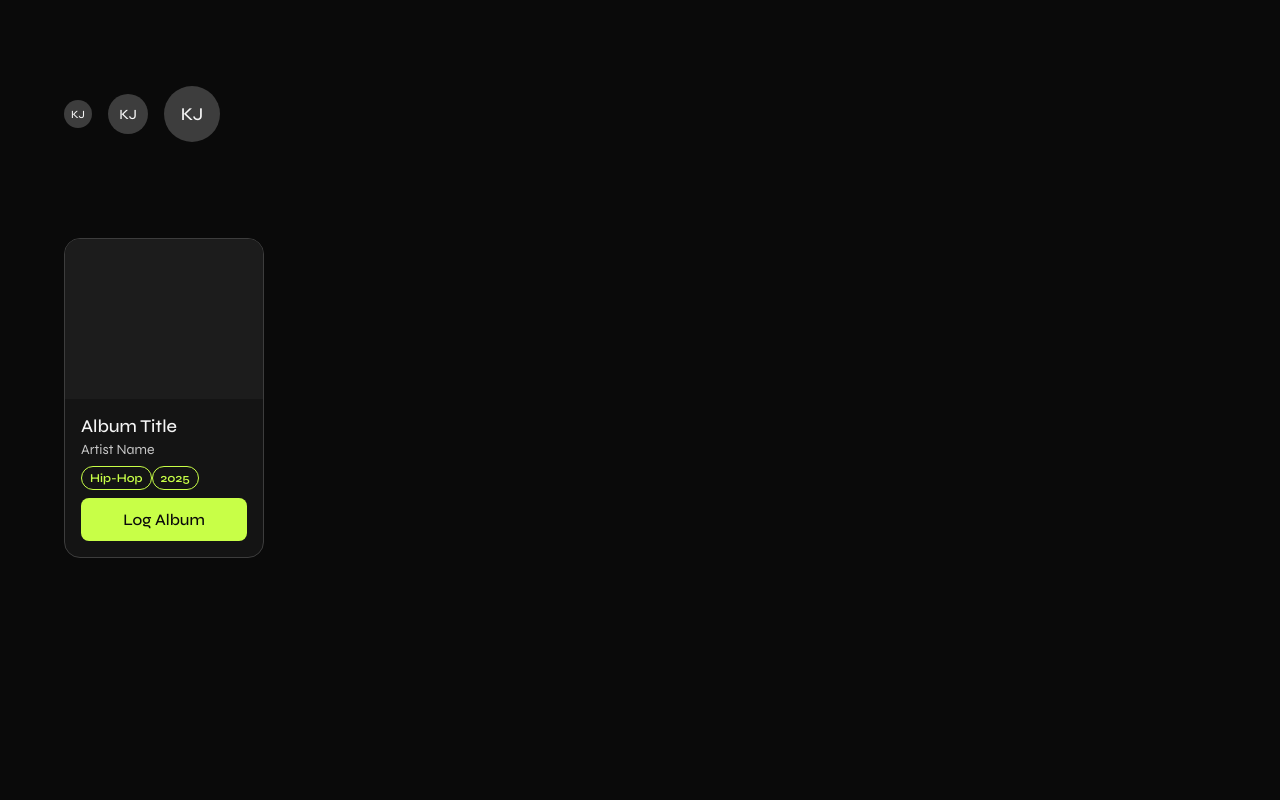
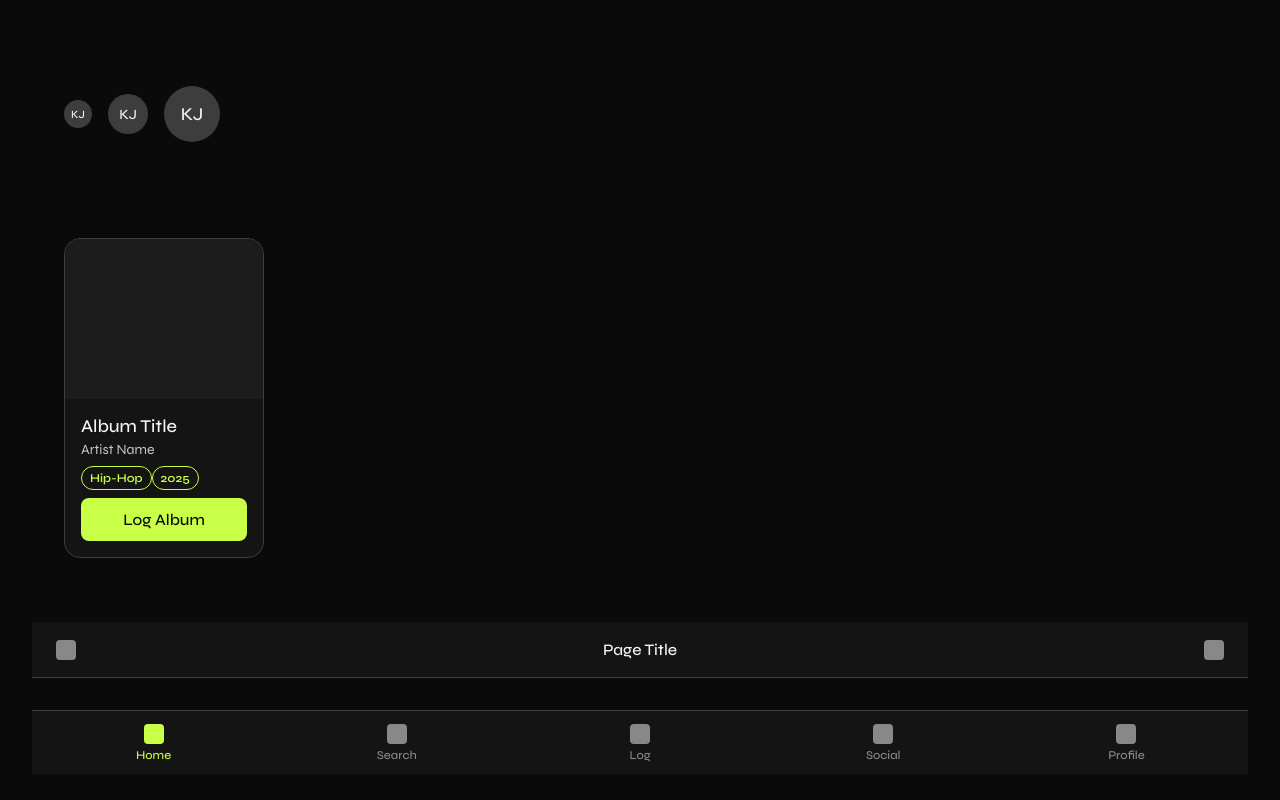
Before and after one commit to kode-khaja/juked-design-system, a React (Vite) app: page / in a window 1280 px wide. Shown: the part 422-1222 px from the top of the page. Before the commit the page ends 1044 px from the top, so only its background shows below. Built offline with nearby package versions, Linux system fonts and the light colour scheme.

Commit message:
added TabBar and TopNav components

```diff
--- a/src/App.tsx
+++ b/src/App.tsx
@@ -3,13 +3,21 @@ import Input from './Components/Input/Input'
 import Badge from './Components/Badge/Badge'
 import Avatar from './Components/Avatar/Avatar'
 import Card from './Components/Card/Card'
+import TabBar from './Components/TabBar/TabBar'
+import TopNav from './Components/TopNav/TopNav'
 import './Components/Button/Button.css'
 import './Components/Input/Input.css'
 import './Components/Badge/Badge.css'
 import './Components/Avatar/Avatar.css'
 import './Components/Card/Card.css'
+import './Components/TabBar/TabBar.css'
+import './Components/TopNav/TopNav.css'
+import { useState } from 'react'
 
 function App() {
+
+  const [activeTab, setActiveTab] = useState('home')
+
   return (
     <div style={{ padding: '32px', display: 'flex', flexDirection: 'column', gap: '32px' }}>
 
@@ -43,7 +51,8 @@ function App() {
     genre="Hip-Hop" year="2025" onLog={() => console.log('Album logged')}
     />
     </div>
-
+   <TopNav title='Page Title' />
+   <TabBar active={activeTab} onChange={(id) => setActiveTab(id)} />
 
     </div>
 
--- /dev/null
+++ b/src/Components/TabBar/TabBar.css
@@ -0,0 +1,42 @@
+.tab-bar {
+  display: flex;
+  width: 100%;
+  background-color: var(--color-surface);
+  border-top: 1px solid var(--color-border);
+  height: 64px;
+}
+
+.tab-item {
+  flex: 1;
+  display: flex;
+  flex-direction: column;
+  align-items: center;
+  justify-content: center;
+  gap: var(--space-1);
+  background: none;
+  border: none;
+  cursor: pointer;
+  font-family: var(--font-family);
+  outline: none;
+}
+
+.tab-icon {
+  width: 20px;
+  height: 20px;
+  border-radius: var(--radius-sm);
+  background-color: var(--color-text-disabled);
+}
+
+.tab-label {
+  font-size: var(--font-size-label);
+  font-weight: 500;
+  color: var(--color-text-disabled);
+}
+
+.tab-item--active .tab-icon {
+  background-color: var(--color-accent-primary);
+}
+
+.tab-item--active .tab-label {
+  color: var(--color-accent-primary);
+}
--- /dev/null
+++ b/src/Components/TabBar/TabBar.tsx
@@ -0,0 +1,35 @@
+interface TabBarProps {
+    active?: string,
+    onChange?: (id: string) => void
+}
+
+interface TabItems {
+    label: string,
+    id: string
+}
+
+const tabs: TabItems[]= [
+    { label: 'Home', id: 'home' },
+    { label: 'Search', id: 'search' },
+    { label: 'Log', id: 'log' },
+    { label: 'Social', id: 'social' },
+    { label: 'Profile', id: 'profile' }
+]
+
+export default function TabBar({ active = 'home', onChange }: TabBarProps) {
+    return (
+        <nav className="tab-bar">
+            {tabs.map((tab) =>
+                (
+                <button key={tab.id}
+                className={`tab-item ${active === tab.id ? 'tab-item--active' : ''}`}
+                onClick={() => onChange?.(tab.id)}
+                >
+                    <div className="tab-icon" />
+                    <span className="tab-label">{tab.label}</span>
+                </button>
+                ))
+            }
+        </nav>
+    )
+}
--- /dev/null
+++ b/src/Components/TopNav/TopNav.css
@@ -0,0 +1,36 @@
+.top-nav {
+  display: flex;
+  align-items: center;
+  justify-content: space-between;
+  height: 56px;
+  padding: 0 var(--space-3);
+  background-color: var(--color-surface);
+  border-bottom: 1px solid var(--color-border);
+  width: 100%;
+}
+
+.top-nav-title {
+  font-family: var(--font-family);
+  font-size: var(--font-size-body);
+  font-weight: 500;
+  color: var(--color-text-primary);
+}
+
+.top-nav-btn {
+  width: 36px;
+  height: 36px;
+  display: flex;
+  align-items: center;
+  justify-content: center;
+  background: none;
+  border: none;
+  cursor: pointer;
+  outline: none
+}
+
+.top-nav-icon {
+  width: 20px;
+  height: 20px;
+  border-radius: var(--radius-sm);
+  background-color: var(--color-text-disabled);
+}
--- /dev/null
+++ b/src/Components/TopNav/TopNav.tsx
@@ -0,0 +1,19 @@
+interface TopNavProps {
+    title: string,
+    onBack?: () => void,
+    onAction?: () => void
+}
+
+export default function TopNav({title, onBack, onAction}: TopNavProps) {
+    return (
+        <header className="top-nav">
+            <button className="top-nav-btn" onClick={onBack}>
+                <div className="top-nav-icon" />
+            </button>
+            <span className="top-nav-title">{title}</span>
+           <button className="top-nav-btn" onClick={onAction}>
+            <div className="top-nav-icon" />
+           </button>
+        </header>
+    )
+}
```
